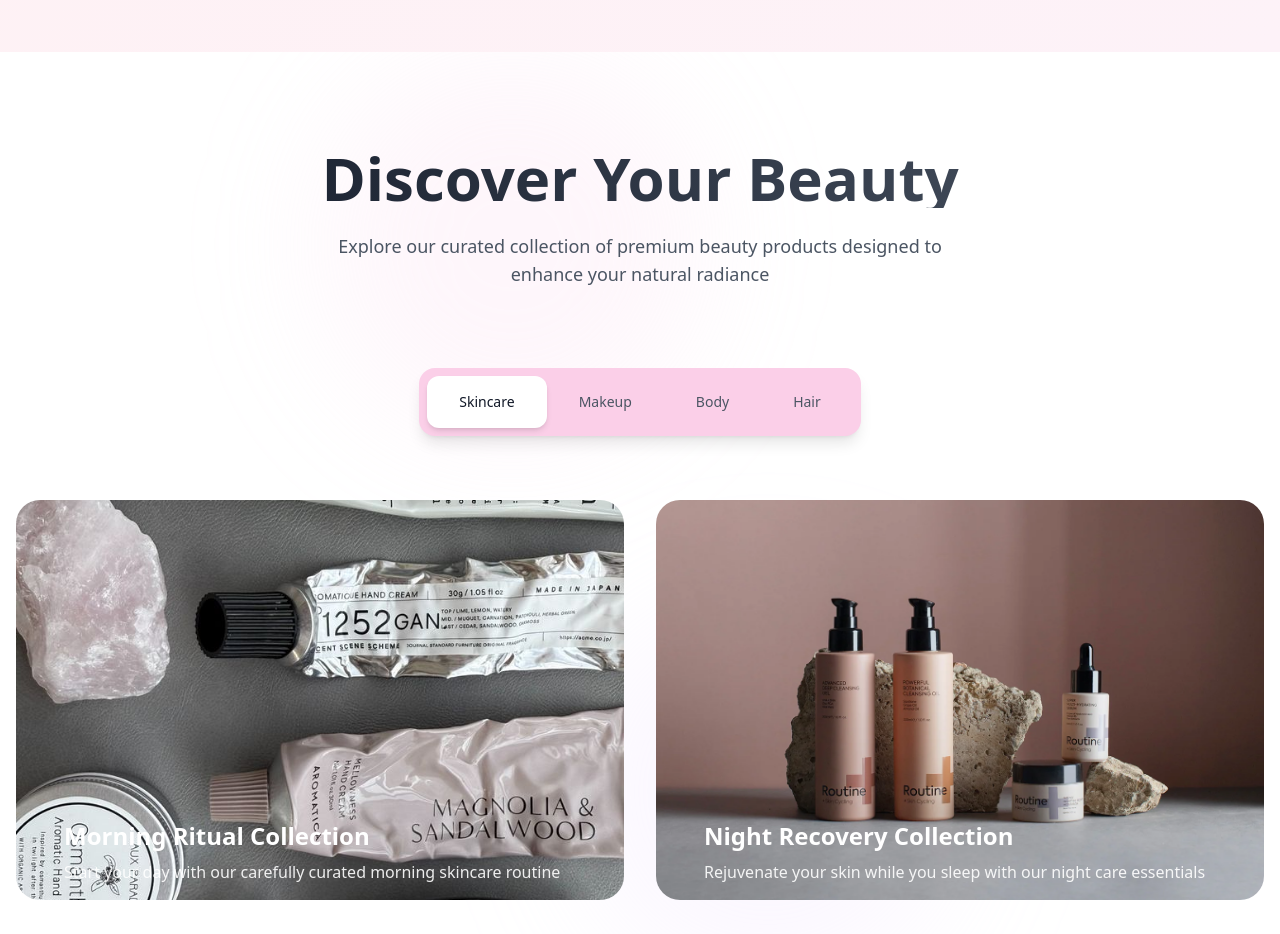
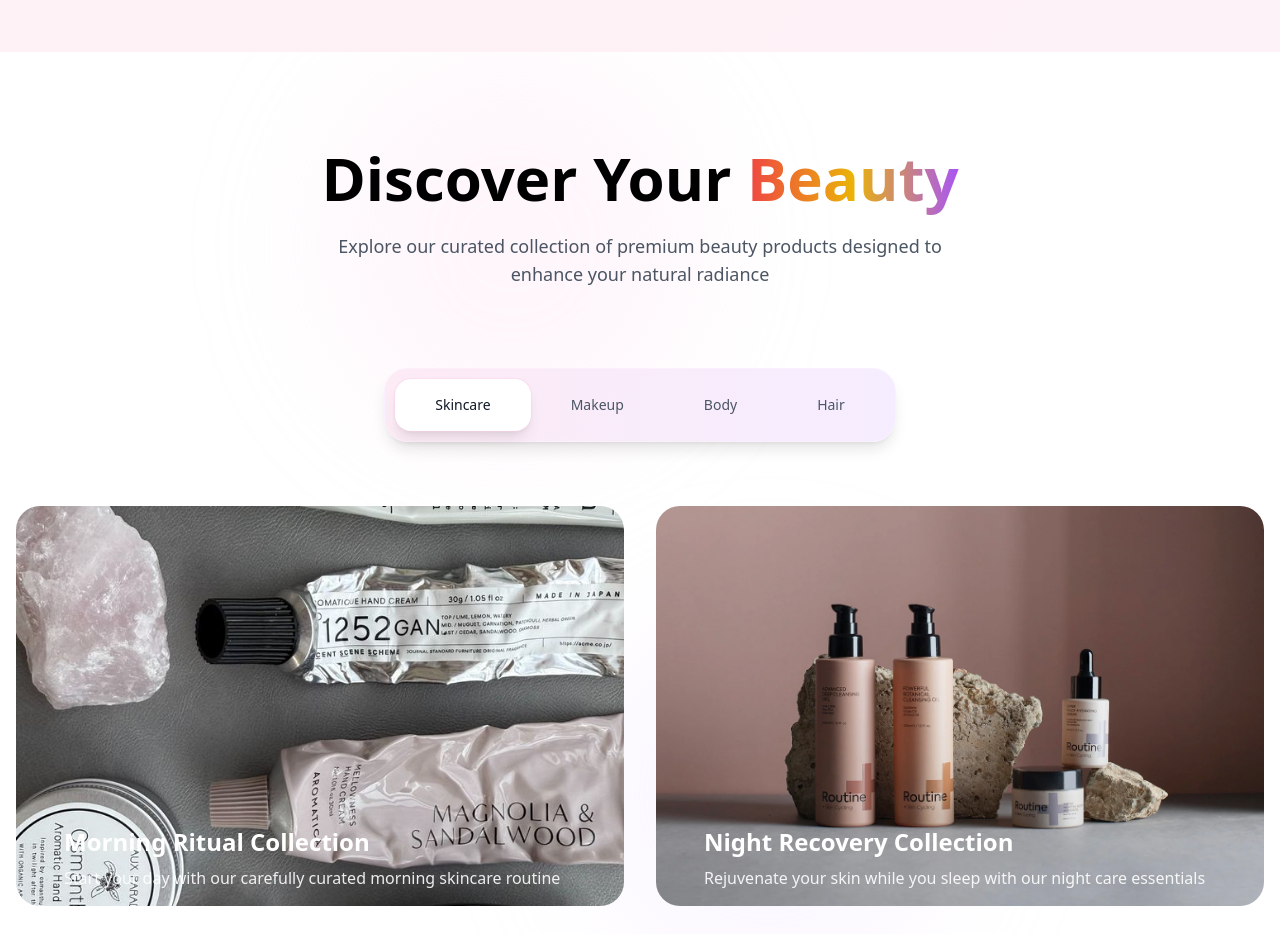
Before and after one commit to 19NgoXuanToan11/SWP391, a React (Vite) app: page / in a window 1280 px wide. Shown: the part 2840-3774 px from the top of the page. Built offline with nearby package versions, Linux system fonts and the light colour scheme.

Commit message:
update products-section.jsx UI

```diff
--- a/src/components/products-section.jsx
+++ b/src/components/products-section.jsx
@@ -22,9 +22,12 @@ export function ProductsSection() {
             initial={{ opacity: 0, y: 20 }}
             animate={{ opacity: 1, y: 0 }}
             transition={{ duration: 0.6 }}
-            className="text-5xl md:text-6xl font-bold bg-gradient-to-r from-gray-900 to-gray-600 bg-clip-text text-transparent mb-6"
+            className="text-5xl md:text-6xl font-bold mb-6"
           >
-            Discover Your Beauty
+            Discover Your{" "}
+            <span className="bg-gradient-to-r from-red-500 via-yellow-500 via-green-500 via-blue-500 to-purple-500 bg-clip-text text-transparent">
+              Beauty
+            </span>
           </motion.h1>
           <motion.p
             initial={{ opacity: 0, y: 20 }}
@@ -39,15 +42,15 @@ export function ProductsSection() {
 
         {/* Category Tabs */}
         <div className="flex justify-center mb-16">
-          <div className="inline-flex bg-pink-200 backdrop-blur-xl rounded-2xl p-2 shadow-lg">
+          <div className="inline-flex bg-gradient-to-r from-pink-100/80 to-purple-100/80 backdrop-blur-xl rounded-3xl p-2.5 shadow-lg border border-white/20">
             {["skincare", "makeup", "body", "hair"].map((tab) => (
               <button
                 key={tab}
                 onClick={() => setActiveTab(tab)}
-                className={`px-8 py-4 rounded-xl text-sm font-medium transition-all duration-300 ${
+                className={`px-10 py-4 rounded-2xl text-sm font-medium transition-all duration-500 ${
                   activeTab === tab
-                    ? "bg-white text-gray-900 shadow-md"
-                    : "text-gray-600 hover:text-gray-900"
+                    ? "bg-white text-gray-900 shadow-lg ring-1 ring-pink-200/50"
+                    : "text-gray-600 hover:text-gray-800 hover:bg-white/30"
                 }`}
               >
                 {tab.charAt(0).toUpperCase() + tab.slice(1)}
```
